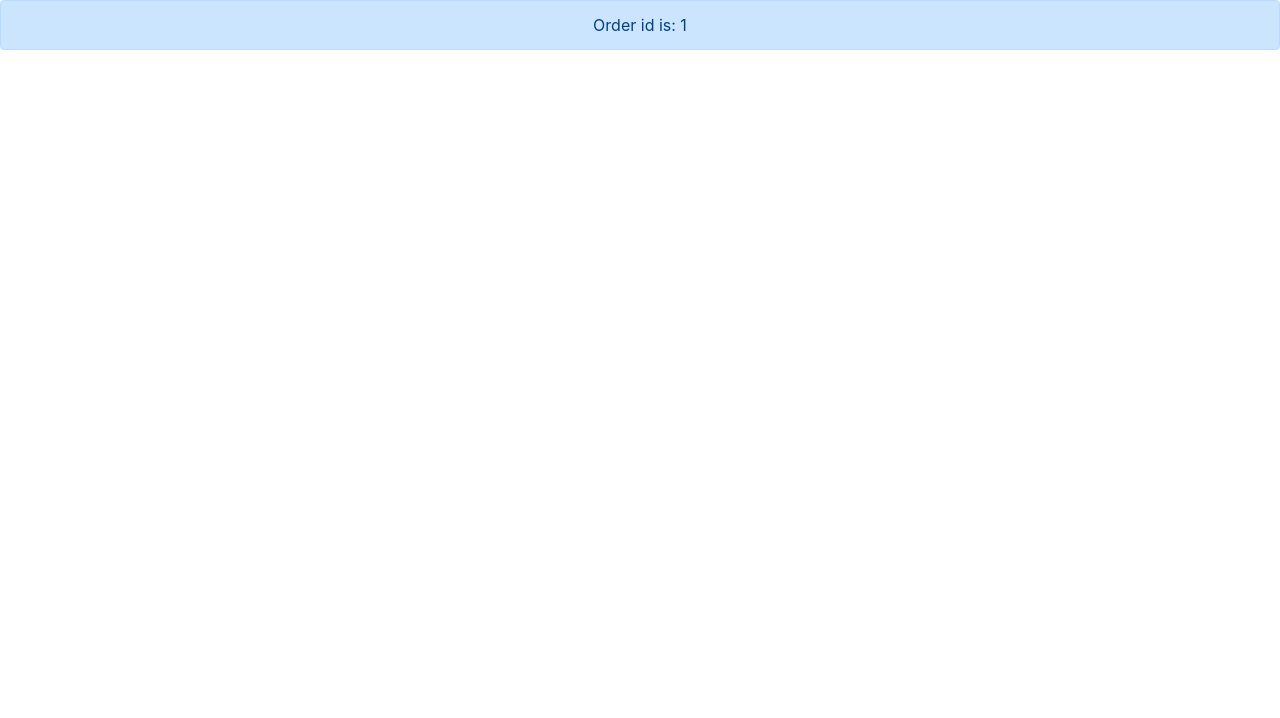
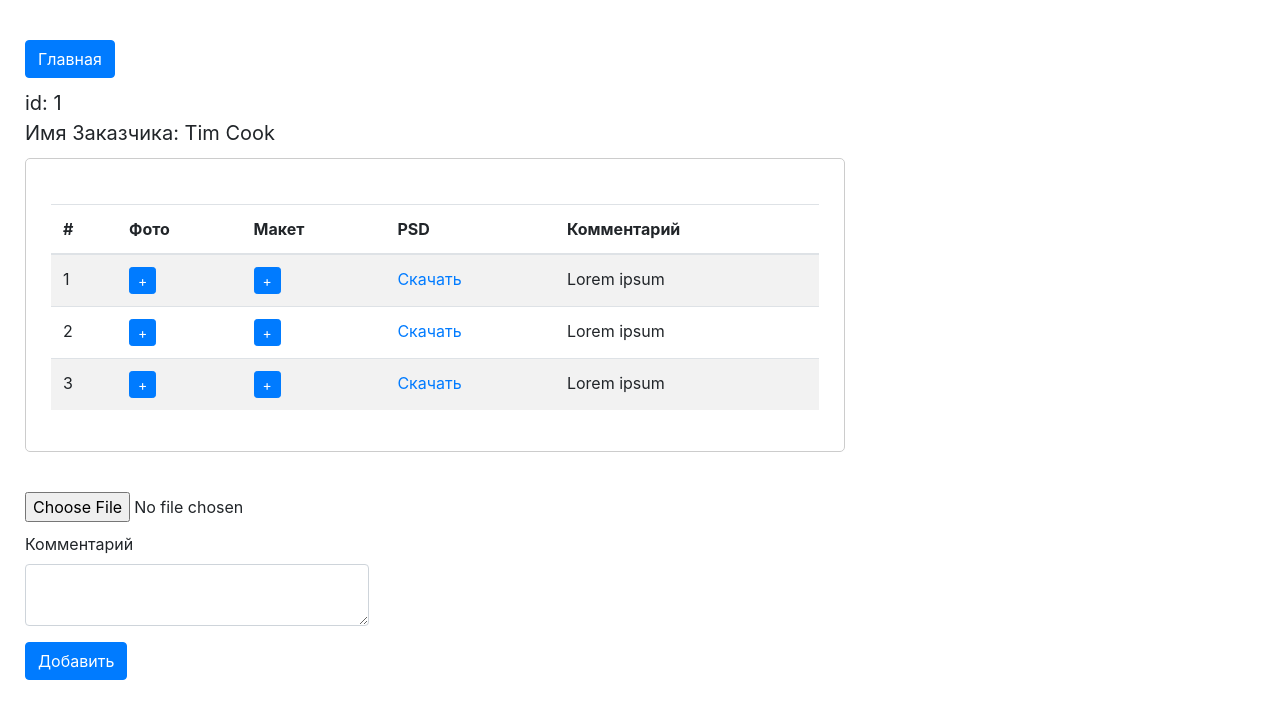
Before and after one commit to beeis/woodcard, a React (Create React App) app in the folder front/: page /order/1 in a window 1280 px wide. Shown: the top 718 px of the page. Built offline with nearby package versions, Linux system fonts and the light colour scheme.

Commit message:
Single order page layout

```diff
--- a/front/src/App.css
+++ b/front/src/App.css
@@ -53,3 +53,29 @@
 .orders-table tbody tr:hover {
   cursor: pointer;
 }
+
+.btn-add-sm {
+  height: 27px;
+  width: 27px;
+  padding: 0;
+}
+
+.order-id {
+  font-size: 20px;
+}
+
+.order-name {
+  font-size: 20px;
+}
+
+.orders-link {
+  margin-bottom: 10px;
+}
+
+.order-add-row {
+  margin-top: 40px;
+}
+
+.o-comment-add {
+  margin-top: 10px;
+}
--- a/front/src/components/NotFound.js
+++ b/front/src/components/NotFound.js
@@ -1,5 +1,4 @@
 import React, { Component } from 'react';
-// import { Switch, Route } from 'react-router-dom';
 
 export default class Orders extends Component {
   render () {
--- a/front/src/components/Order.js
+++ b/front/src/components/Order.js
@@ -1,11 +1,79 @@
 import React, { Component } from 'react';
-// import { Switch, Route } from 'react-router-dom';
+import { Link } from 'react-router-dom';
 
 export default class Orders extends Component {
+  constructor() {
+    super();
+  }
+
   render () {
     return (
-      <div class="alert alert-primary not-found" role="alert">
-        Order id is: {this.props.match.params.id}
+      <div className="container-fluid orders-container">
+        <div className="row">
+          <Link to={'/'} className={'btn btn-primary orders-link'}>Главная</Link>
+        </div>
+        <div className="row">
+          <div className={"order-id"}>
+            id: {this.props.match.params.id}
+          </div>
+        </div>
+        <div className="row">
+          <div className={"order-name"}>
+            Имя Заказчика: Tim Cook
+          </div>
+        </div>
+        <div className="row">
+          <div className="col-md-8 orders-border">
+            <div className={"row"}>
+              <div className={"col-md"}>
+                <table className={"table orders-table table-striped"}>
+                  <thead>
+                  <tr>
+                    <th>#</th>
+                    <th>Фото</th>
+                    <th>Макет</th>
+                    <th>PSD</th>
+                    <th>Комментарий</th>
+                  </tr>
+                  </thead>
+                  <tbody>
+                  <tr>
+                    <td>1</td>
+                    <td><button className={"btn btn-primary btn-sm btn-add-sm"}>+</button></td>
+                    <td><button className={"btn btn-primary btn-sm btn-add-sm"}>+</button></td>
+                    <td><a href="#">Скачать</a></td>
+                    <td>Lorem ipsum</td>
+                  </tr>
+                  <tr>
+                    <td>2</td>
+                    <td><button className={"btn btn-primary btn-sm btn-add-sm"}>+</button></td>
+                    <td><button className={"btn btn-primary btn-sm btn-add-sm"}>+</button></td>
+                    <td><a href="#">Скачать</a></td>
+                    <td>Lorem ipsum</td>
+                  </tr>
+                  <tr>
+                    <td>3</td>
+                    <td><button className={"btn btn-primary btn-sm btn-add-sm"}>+</button></td>
+                    <td><button className={"btn btn-primary btn-sm btn-add-sm"}>+</button></td>
+                    <td><a href="#">Скачать</a></td>
+                    <td>Lorem ipsum</td>
+                  </tr>
+                  </tbody>
+                </table>
+              </div>
+            </div>
+          </div>
+        </div>
+        <div className={'row order-add-row'}>
+          <form>
+            <input type='file' name="выбрать фото" />
+            <div className={'form-group o-comment-add'}>
+              <label for="o-comment">Комментарий</label>
+              <textarea className="form-control" id="o-comment"/>
+            </div>
+            <button type={"submit"} className={'btn btn-primary'}>Добавить</button>
+          </form>
+        </div>
       </div>
     )
   }
--- a/front/src/components/Orders.js
+++ b/front/src/components/Orders.js
@@ -1,5 +1,4 @@
 import React, { Component } from 'react';
-// import { Switch, Route } from 'react-router-dom';
 
 export default class Orders extends Component {
   constructor() {
```
Also changed, not shown: front/package.json (line endings or trailing spaces).
